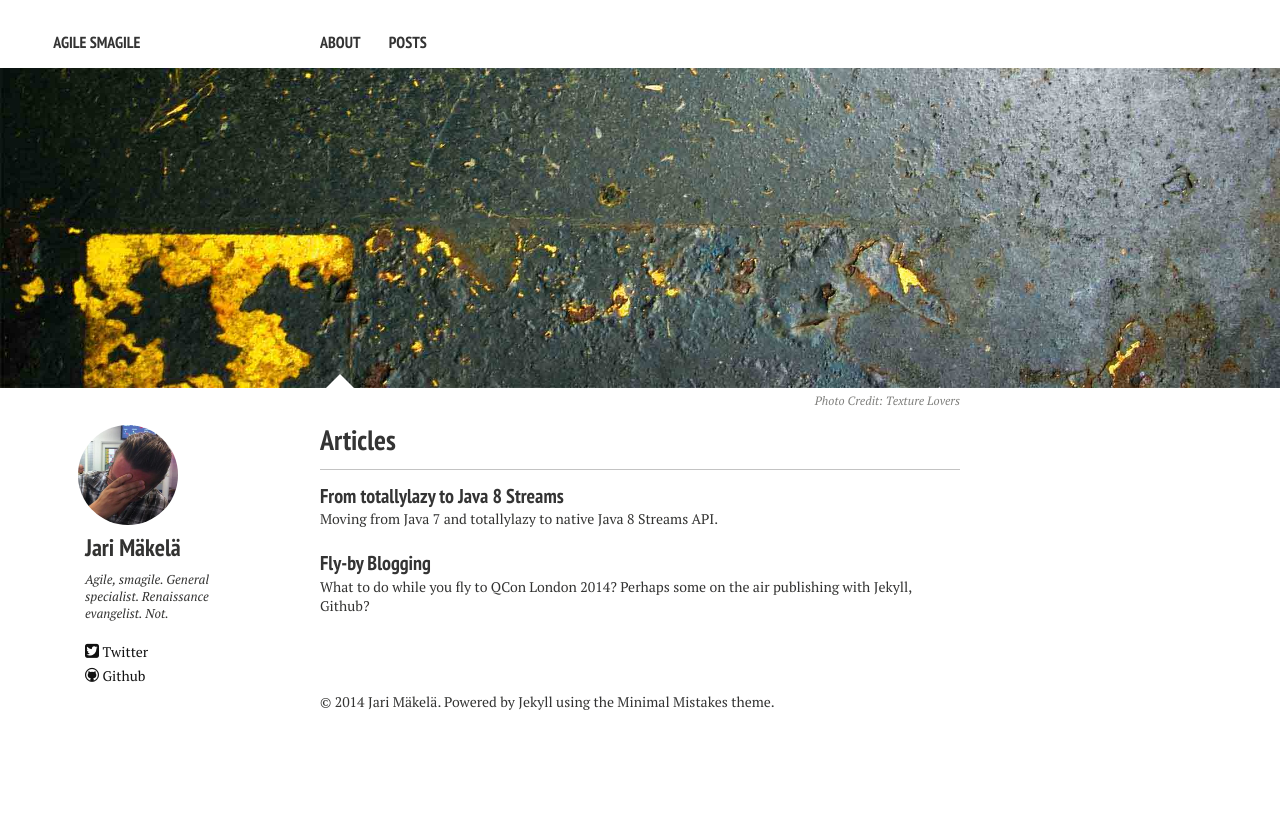
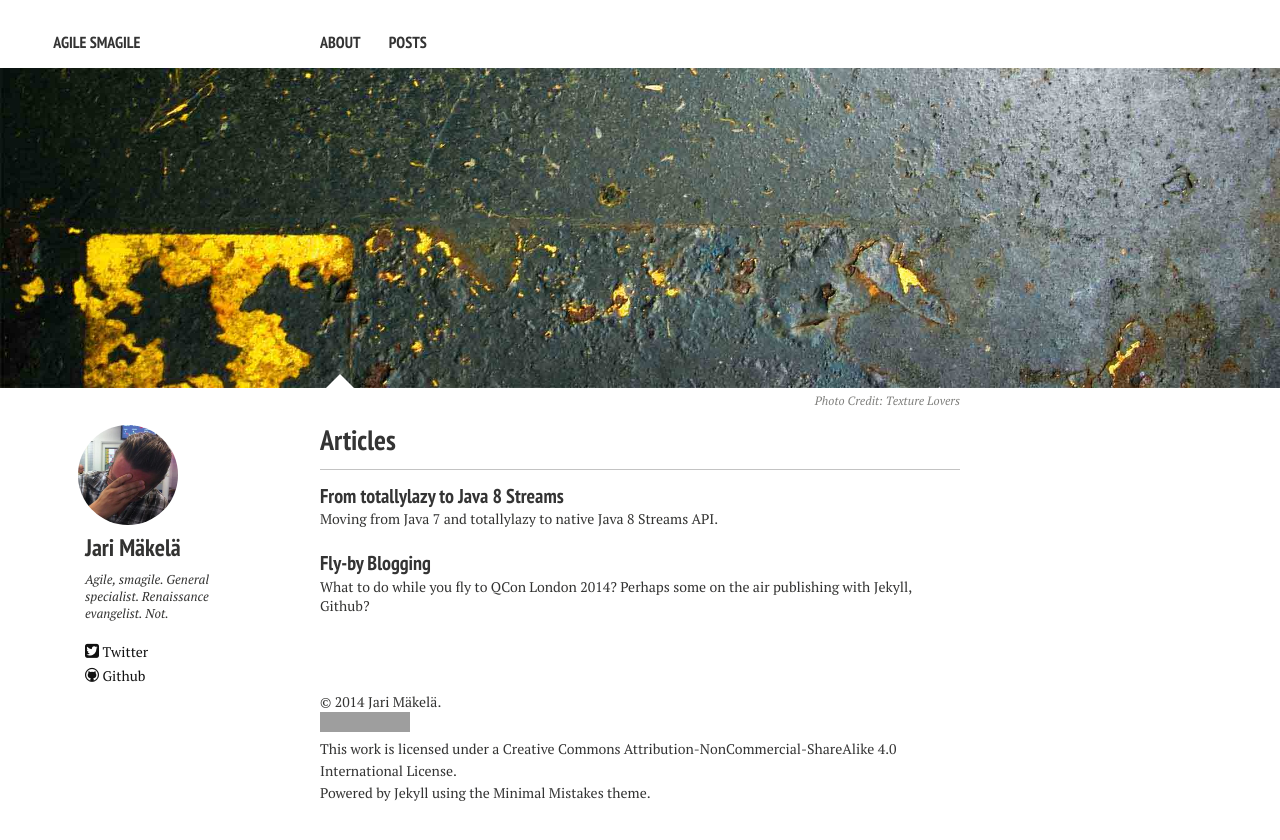
Before and after one commit to yareeh/yareeh.github.io, a Jekyll site: the page built from index.md, in a window 1280 px wide. Shown: the top 840 px of the page. Built offline with Jekyll 4.4.1, drawn with Linux system fonts in a browser that asks for light colours; nearby versions of some CDN libraries; grey boxes are pictures that could not be loaded.

Commit message:
Creative Commons license

```diff
--- a/_includes/_footer.html
+++ b/_includes/_footer.html
@@ -1 +1,4 @@
-<span>&copy; {{ site.time | date: '%Y' }} {{ site.owner.name }}. Powered by <a href="http://jekyllrb.com">Jekyll</a> using the <a href="http://mademistakes.com/">Minimal Mistakes</a> theme.</span>
+<span>&copy; {{ site.time | date: '%Y' }} {{ site.owner.name }}.
+	<br /><a rel="license" href="http://creativecommons.org/licenses/by-nc-sa/4.0/"><img alt="Creative Commons License" style="border-width:0" src="http://i.creativecommons.org/l/by-nc-sa/4.0/80x15.png" /></a>
+	<br />This work is licensed under a <a rel="license" href="http://creativecommons.org/licenses/by-nc-sa/4.0/">Creative Commons Attribution-NonCommercial-ShareAlike 4.0 International License</a>.
+	<br />Powered by <a href="http://jekyllrb.com">Jekyll</a> using the <a href="http://mademistakes.com/">Minimal Mistakes</a> theme.</span>
```
